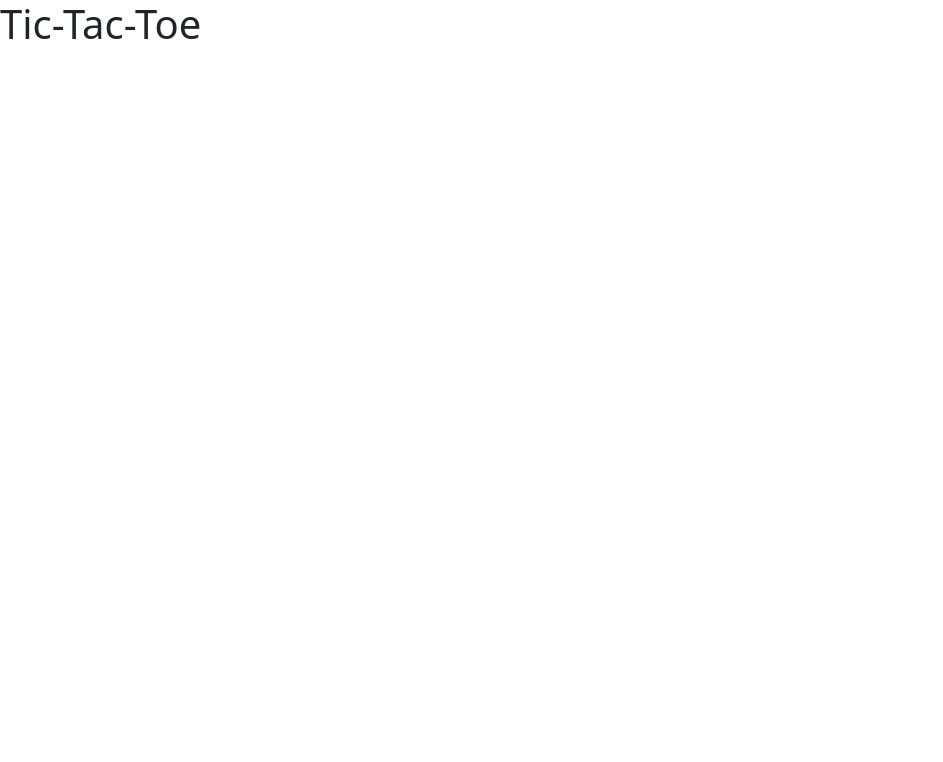
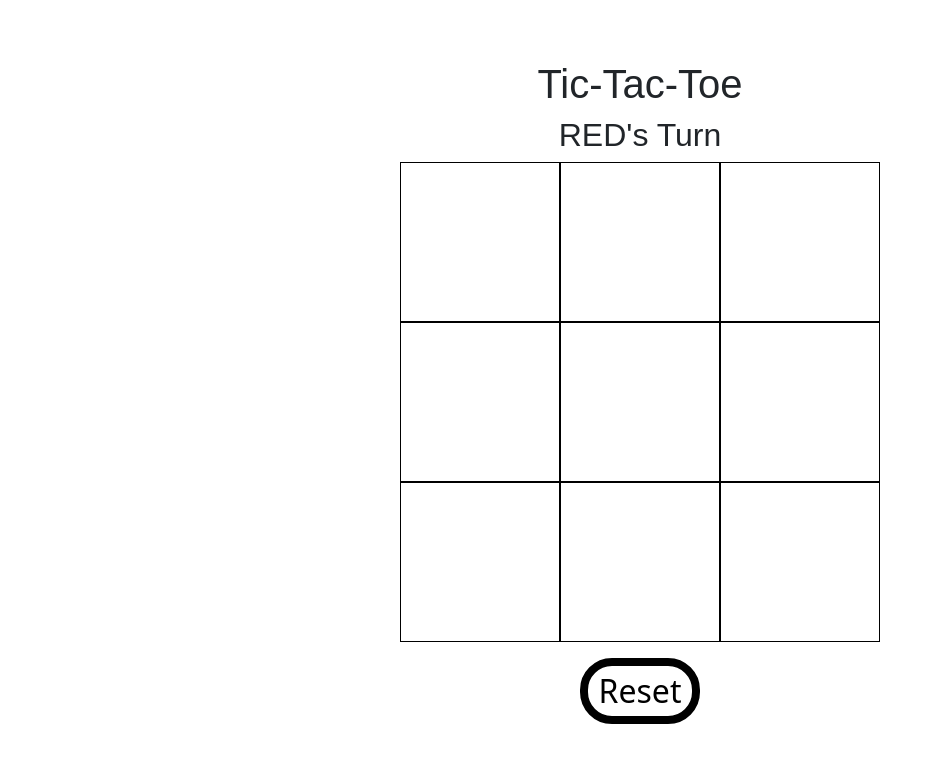
Before and after one commit to stepanovcodes/tic-tac-toe, a plain HTML site: page index.html in a window 1280 px wide. Shown: the whole page, without its empty margins (0-943 px from the left). Drawn offline with nearby package versions, Linux system fonts and the light colour scheme.

Commit message:
working app without design

```diff
--- a/css/main.css
+++ b/css/main.css
@@ -0,0 +1,52 @@
+* {
+    font-family: Arial, Helvetica, sans-serif;
+    box-sizing: border-box;
+    /* border: 1px solid red */
+}
+
+body {
+    height: 100vh;
+    flex-direction: column;
+
+}
+
+main {
+
+    display: grid;
+    grid-template-columns: 20vmin 20vmin 20vmin;
+    grid-template-rows: 20vmin 20vmin 20vmin;
+    /* vmin - a responsive CSS unit that will calculate a percentage of the smallest side of the current display */
+}
+
+main * {
+    display: flex;
+    justify-content: center;
+    align-items: center;
+    border: 1px solid black
+}
+
+.flex-ctr {
+    display: flex;
+    justify-content: center;
+    align-items: center;
+}
+
+div {
+    /* border: 2vmin solid white;  */
+    /* border-radius: 5vmin; */
+    width: 100%;
+    height: 100%;
+    /* padding: 1vmin;  */
+}
+
+button {
+    justify-self: center;
+    width: 15vmin;
+    margin: 2vmin;
+    background-color: white;
+    color: black;
+    border: 1vmin solid black;
+    border-radius: 4vmin;
+    font-size: 4vmin;
+    outline: none;
+}
--- a/index.html
+++ b/index.html
@@ -1,16 +1,31 @@
 <!DOCTYPE html>
 <html lang="en">
+
 <head>
     <meta charset="UTF-8">
     <meta name="viewport" content="width=device-width, initial-scale=1.0">
     <title>Tic-Tac-Toe</title>
     <link href="https://cdn.jsdelivr.net/npm/bootstrap@5.3.0/dist/css/bootstrap.min.css" rel="stylesheet"
-    integrity="sha384-9ndCyUaIbzAi2FUVXJi0CjmCapSmO7SnpJef0486qhLnuZ2cdeRhO02iuK6FUUVM" crossorigin="anonymous">
-  <link rel="stylesheet" href="css/main.css">
-  <script defer src="js/main.js"></script>
+        integrity="sha384-9ndCyUaIbzAi2FUVXJi0CjmCapSmO7SnpJef0486qhLnuZ2cdeRhO02iuK6FUUVM" crossorigin="anonymous">
+    <link rel="stylesheet" href="css/main.css">
+    <script defer src="js/main.js"></script>
 </head>
-<body>
+
+<body class="flex-ctr">
     <h1>Tic-Tac-Toe</h1>
+    <h2 id="whose-turn"></h2>
+    <main>
+        <div id="0"></div>
+        <div id="1"></div>
+        <div id="2"></div>
+        <div id="3"></div>
+        <div id="4"></div>
+        <div id="5"></div>
+        <div id="6"></div>
+        <div id="7"></div>
+        <div id="8"></div>
+    </main>
+    <button id="reset">Reset</button>
+</body>
 
-</body>
 </html>
--- a/js/main.js
+++ b/js/main.js
@@ -0,0 +1,114 @@
+/*----- constants -----*/
+const colors = {
+    null: 'white',
+    '1': 'red',
+    '-1': 'blue'
+  };
+
+  const winningCombinations = [
+    [0, 1, 2], // Top row
+    [3, 4, 5], // Middle row
+    [6, 7, 8], // Bottom row
+    [0, 3, 6], // Left column
+    [1, 4, 7], // Middle column
+    [2, 5, 8], // Right column
+    [0, 4, 8], // Diagonal from top-left to bottom-right
+    [2, 4, 6]  // Diagonal from top-right to bottom-left
+  ];
+
+
+/*----- app's state (variables) -----*/
+// 2.1) Board array to represent the squares
+let board = [];
+
+// 2.2) Turn variable to remember whose turn it is
+let turn; // Player 1 starts (can be either 1 or -1)
+
+// 2.3) Winner variable to represent game status
+let winner; // Initially, no winner (can be null for game in play, 1 for player 1 win, -1 for player -1 win, or 'tie' for a tie game)
+
+/*----- cached element references -----*/
+const squareEls = document.querySelectorAll('main > div');
+// console.log(squareEls);
+const headerEl = document.getElementById('whose-turn');
+const resetBtn = document.getElementById('reset');
+
+
+/*----- event listeners -----*/
+function handleClick(evt) {
+    //console.dir(evt.target);
+    const clickedSquare = evt.target;
+    //console.log(board[parseInt(clickedSquare.id)],clickedSquare.id);
+    if (board[parseInt(clickedSquare.id)] !== null) return;
+    if (winner !== null) return;
+
+    board[parseInt(clickedSquare.id)] = turn;
+    turn = turn * (-1);
+
+    winner = getWinner();
+    //console.log (winner);
+
+    render();
+};
+
+function handleReset(evt) {
+    init();
+}
+
+/*----- functions -----*/
+function init () {
+    board = [null, null, null, null, null, null, null, null, null];
+    turn = 1;
+    winner = null;
+
+    render();
+
+    squareEls.forEach((square) => {
+        square.addEventListener('click', handleClick);
+    })
+    resetBtn.addEventListener('click', handleReset);
+};
+
+function render () {
+    renderBoard ();
+    renderMessage();
+};
+
+function renderBoard () {
+    // console.log(squareEls.length);
+for(let i = 0; i < squareEls.length; i++) {
+    squareEls[i].style.backgroundColor = colors[board[i]];
+    //console.log(colors[board[i]]);
+};
+};
+
+function renderMessage () {
+    if (winner === 'T') {
+        headerEl.innerText = 'It Is a Tie!';
+        return;
+    } else if (winner !== null) {
+        headerEl.innerText = `Congrats! ${colors[winner].toUpperCase()} Won!`
+        return;
+    } else {
+        headerEl.innerText = `${colors[turn].toUpperCase()}'s Turn`
+    }
+};
+
+function getWinner() {
+    for (let i = 0; i<winningCombinations.length;i++) {
+    let total = 0;
+        for (let j = 0;j<winningCombinations[i].length;j++) {
+            total += board[winningCombinations[i][j]];
+            if (Math.abs(total)===3) return board[winningCombinations[i][0]];
+        }
+    }
+    if (!board.includes(null)) return'T';
+    return null;
+}
+
+
+
+
+/*----- Start game -----*/
+
+init ();
```
